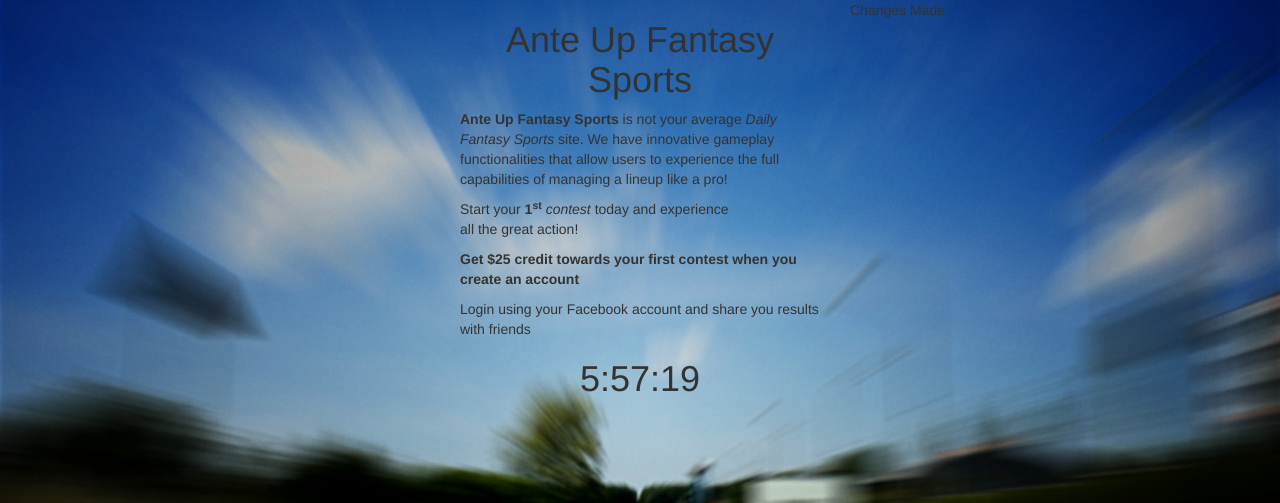
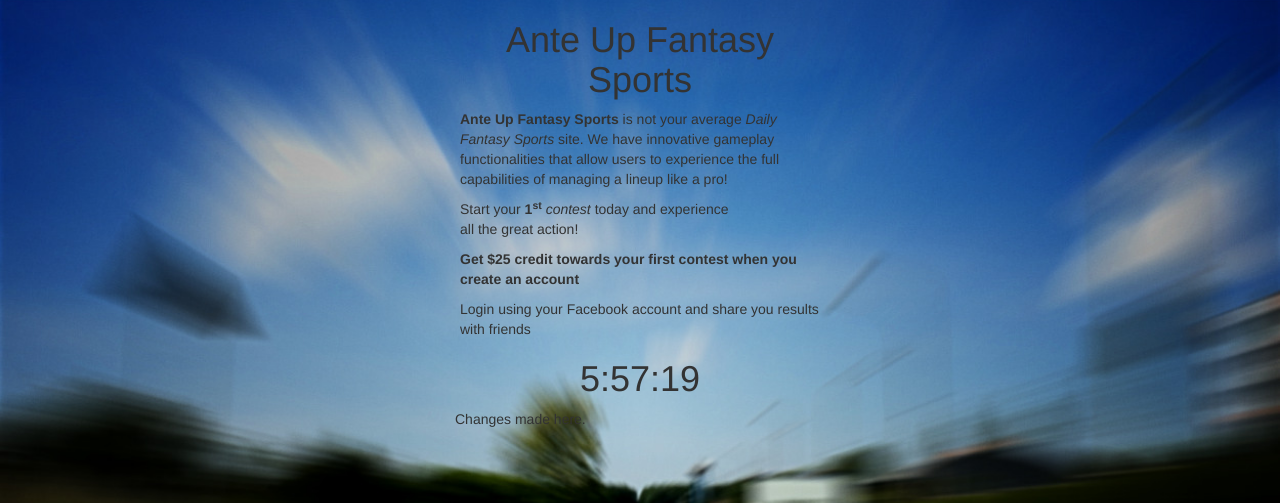
Before and after one commit to jhoovermrdelivery/anteup, a plain HTML site: page index.html in a window 1280 px wide. Shown: the top 503 px of the page. Drawn offline with nearby package versions, Linux system fonts and the light colour scheme.

Commit message:
Fixed breaking change.

```diff
--- a/index.html
+++ b/index.html
@@ -37,9 +37,9 @@
 
 				<h1 class="text-center" id="txt"></h1>
 			</div>
-			<div class="col-xs-2 col-md-4">Changes Made</div>
+			<div class="col-xs-2 col-md-4"></div>
 		<div class="row">
-			<div class="col-md-4 col-md-offset-4"></div>
+			<div class="col-md-4 col-md-offset-4">Changes made here.</div>
 		</div>
 	</div>
 	<script type="text/javascript" src="https://maxcdn.bootstrapcdn.com/bootstrap/3.3.4/js/bootstrap.min.js"></script>
```
